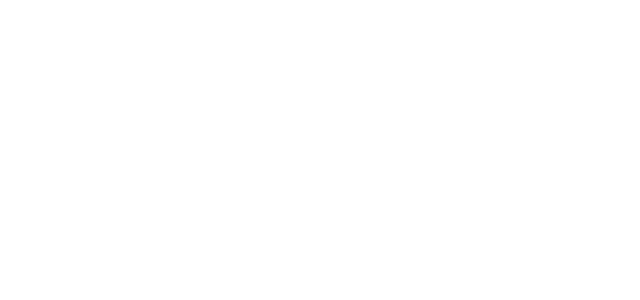
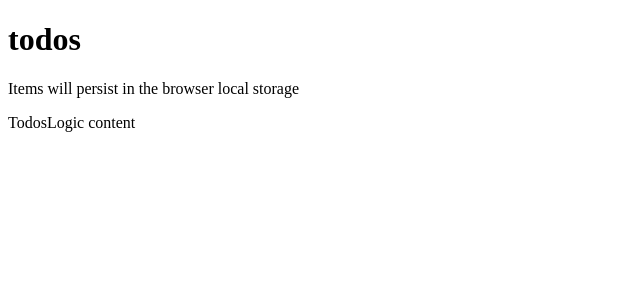
Before and after one commit to rubydevi/react-todos, a React (Create React App) app: page / in a window 1280 px wide. Shown: the top 300 px of the page, without its empty margins (0-640 px from the left). Built offline with nearby package versions, Linux system fonts and the light colour scheme.

Commit message:
Import the main component in index.js

```diff
--- a/src/index.js
+++ b/src/index.js
@@ -1,10 +1,11 @@
 import React from 'react';
 import ReactDOM from 'react-dom/client';
-import App from './App';
+import TodoApp from "./components/TodoApp";
 
-const root = ReactDOM.createRoot(document.getElementById('root'));
+const domContainer = document.getElementById('root');
+const root = ReactDOM.createRoot(domContainer);
 root.render(
   <React.StrictMode>
-    <App />
+    <TodoApp />
   </React.StrictMode>
 );
```
